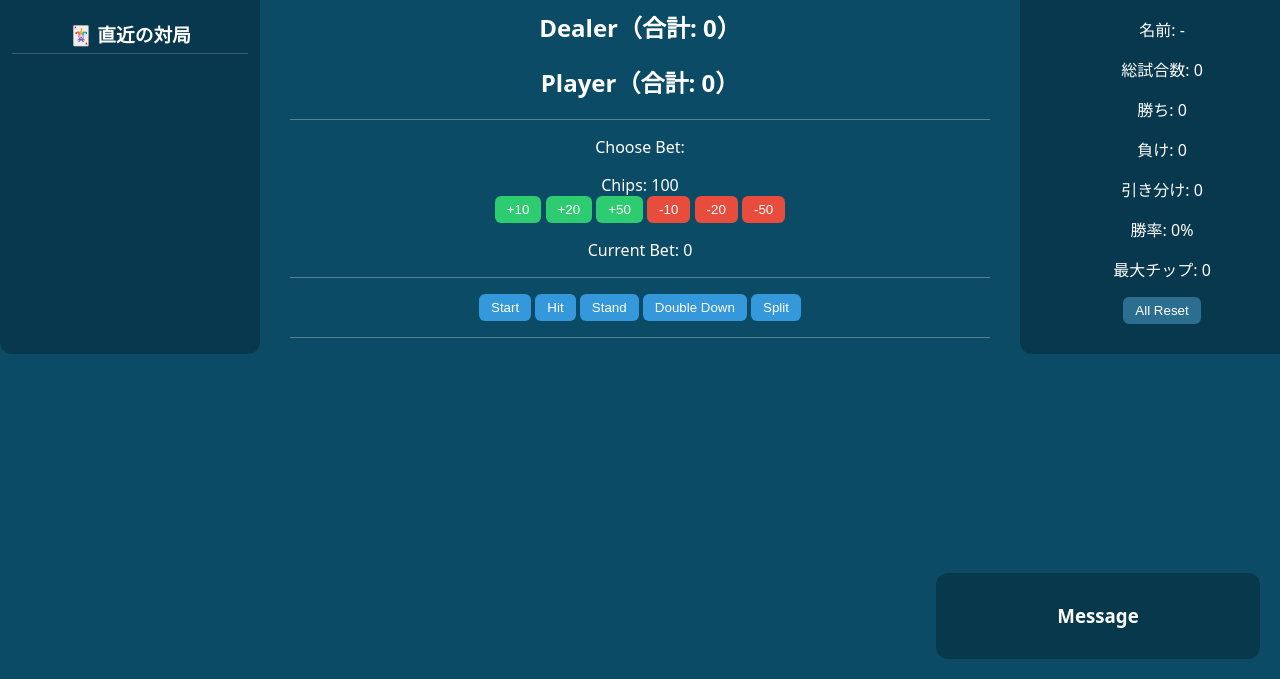
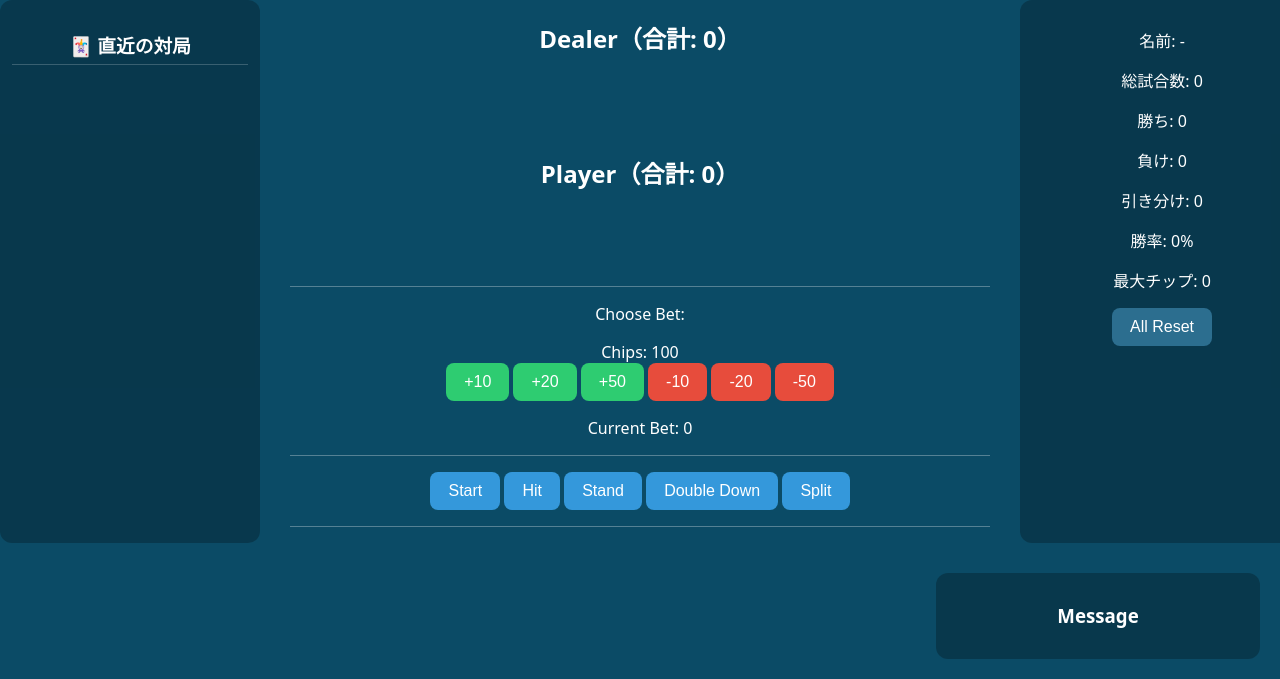
Before and after one commit to FAVNakaihideaki/blackjack, a website with bundled scripts: page index.html in a window 1280 px wide. Shown: the part 121-800 px from the top of the page. Built offline with nearby package versions, Linux system fonts and the light colour scheme; a script that the page names is missing.

Commit message:
css修正２

```diff
--- a/css/style.css
+++ b/css/style.css
@@ -19,6 +19,19 @@ hr {
   border: none;
   border-top: 1px solid rgba(255,255,255,0.3);
   margin: 16px 0;
+}
+
+/* ===============================
+   Cards（横並び）
+=============================== */
+
+.hand {
+  display: flex;
+  flex-direction: row;
+  gap: 8px;
+  justify-content: center;
+  align-items: center;
+  min-height: 60px;
 }
 
 /* ===============================
@@ -110,14 +123,15 @@ hr {
 }
 
 /* ===============================
-   Buttons（最低限）
+   Buttons
 =============================== */
 
 button {
   background: #2c6e8f;
   border: none;
-  border-radius: 6px;
-  padding: 6px 12px;
+  border-radius: 8px;
+  padding: 10px 18px;
+  font-size: 16px;
   color: #fff;
 }
 
```
